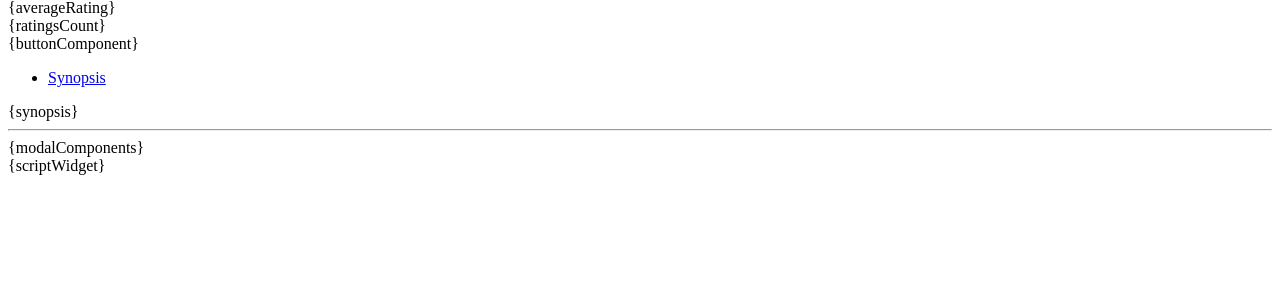
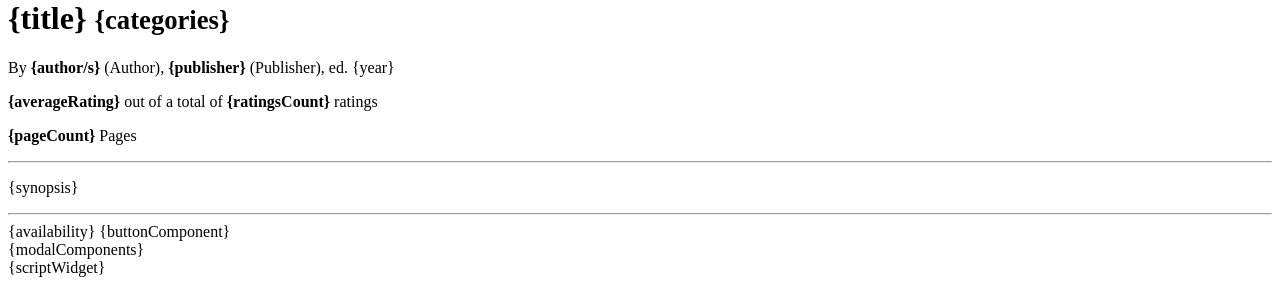
Before and after one commit to Xrevs/LibraryMVC, a PHP site: page /View/templates/book-details.html in a window 1280 px wide. Shown: the part 511-800 px from the top of the page. Run offline with PHP 8.4, Linux system fonts and the light colour scheme.

Commit message:
Layed out details page and fixed some bugs with the web API. Also fixed auth in several pages.

```diff
--- a/View/templates/book-details.html
+++ b/View/templates/book-details.html
@@ -11,55 +11,42 @@
 
 {navbarWidget}
 
-<div class="container-fluid">
-    <div id="modal-success" class="alert alert-success" role="alert" style="display: none;">
-        <strong>Done! </strong>
-    </div>
-    <div id="modal-error" class="alert alert-danger" role="alert" style="display: none;">
-        <strong>Whoops... </strong>
-    </div>
-    <div class="content-wrapper">
-        <div class="item-container">
-            <div class="container">
-                <div class="col-md-5">
-                    <img id="item-display" src="{cover}" alt="{title}" class="img-responsive"/>
+<div class="container" style="margin-top: 100px">
+    <div class="row">
+        <div class="col-md-2">
+            <img class="img-responsive" src="{cover}" alt="Cover image for '{title}'" style="margin-top: 60px">
+        </div>
+        <div class="col-md-8">
+            <div class="row">
+                <h1>{title}
+                    <small>{categories}</small>
+                </h1>
+            </div>
+            <div class="row">
+                <div class="col-md-12">
+                    <p>By <strong>{author/s}</strong> (Author), <strong>{publisher}</strong> (Publisher), ed. {year}</p>
                 </div>
-                <div class="col-md-7 text-center">
-                    <div class="product-title">{title}</div>
-                    <div class="product-desc">{author/s}</div>
-                    <hr>
-                    <div class="product-stock">{availability}</div>
-                    <hr>
-                    <div class="row">
-                        {publisher}
-                    </div>
-                    <div class="row">
-                        {year}
-                    </div>
-                    <div class="row">{year}</div>
-                    <div id="categories" class="row">{categories}</div>
-                    <div class="row">{pageCount}</div>
-                    <div class="row">{averageRating}</div>
-                    <div class="row">{ratingsCount}</div>
-                    {buttonComponent}
+            </div>
+            <div class="row">
+                <div class="col-md-4">
+                    <p><strong>{averageRating}</strong> out of a total of <strong>{ratingsCount}</strong> ratings</p>
+                </div>
+                <div class="col-md-8">
+                    <p><strong>{pageCount} </strong>Pages</p>
+                </div>
+            </div>
+            <hr/>
+            <div class="row">
+                <div class="col-md-12">
+                    <p>{synopsis}</p>
                 </div>
             </div>
         </div>
-        <div class="container-fluid">
-            <div class="col-md-12 product-info">
-                <ul id="myTab" class="nav nav-tabs nav_tabs">
-                    <li class="active"><a href="#service-one" data-toggle="tab">Synopsis</a></li>
-                </ul>
-                <div id="myTabContent" class="tab-content">
-                    <div class="tab-pane fade in active" id="service-one">
-                        <section class="container product-info">
-                            {synopsis}
-                        </section>
-                    </div>
-                </div>
-                <hr>
-            </div>
-        </div>
+    </div>
+    <hr/>
+    <div class="row">
+        {availability}
+        {buttonComponent}
     </div>
 
     {modalComponents}
```
Also changed, not shown: Controller/CatalogueController.php (+6 -6 lines), Controller/ManagerController.php (+5 -3 lines), View/widgets/Navbar.php (+5 -3 lines), css/my-css.css (+4 -8 lines), js/googleBooksAJAX.js (+2 -15 lines).
